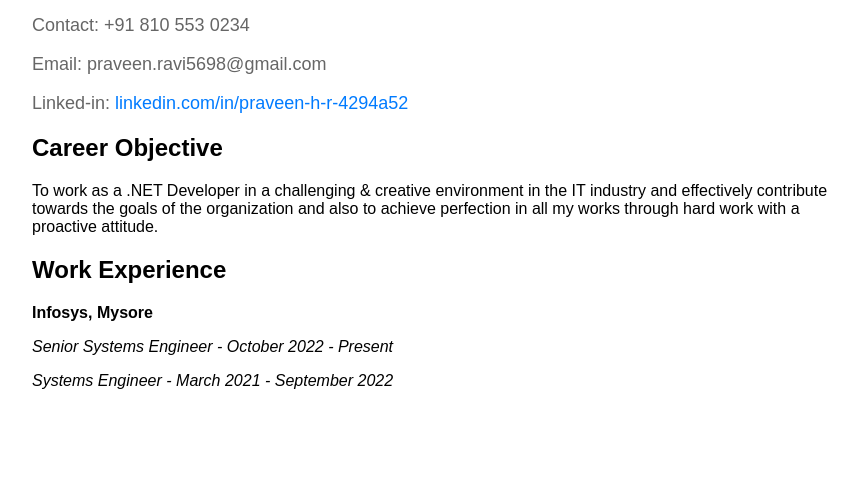
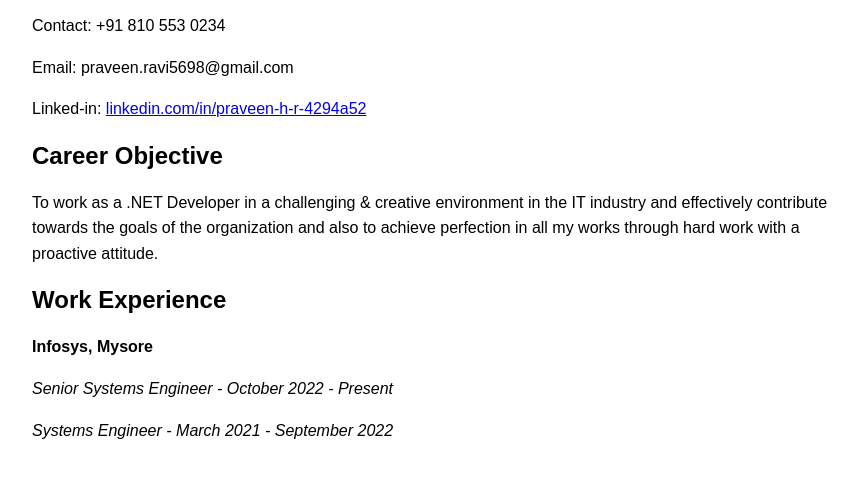
Before and after one commit to PraveenHRavi/sample, a plain HTML site: page index.html in a window 1280 px wide. Shown: the part 89-566 px from the top of the page, without its empty margins (208-1066 px from the left). Drawn offline with Linux system fonts and the light colour scheme.

Commit message:
Update styles.css

```diff
--- a/styles.css
+++ b/styles.css
@@ -16,11 +16,11 @@ header h1 {
 }
 
 header p {
-    font-size: 18px;
-    color: #666;
+    font-size: 16px;
+    margin-bottom: 5px;
 }
 
-section {
+.section {
     margin-bottom: 20px;
 }
 
@@ -28,20 +28,7 @@ h2 {
     font-size: 24px;
 }
 
-ul {
-    list-style-type: none;
-    padding: 0;
+p {
+    font-size: 16px;
+    line-height: 1.6;
 }
-
-li {
-    margin-bottom: 5px;
-}
-
-a {
-    color: #007bff; /* Link color */
-    text-decoration: none;
-}
-
-a:hover {
-    text-decoration: underline;
-}
```
